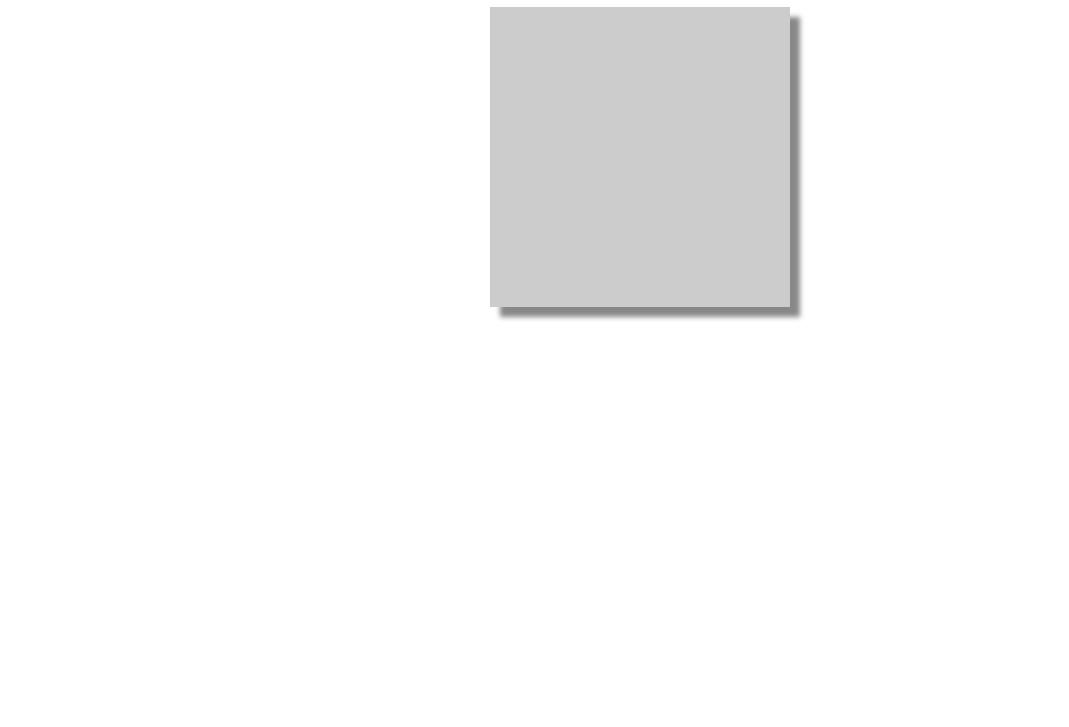
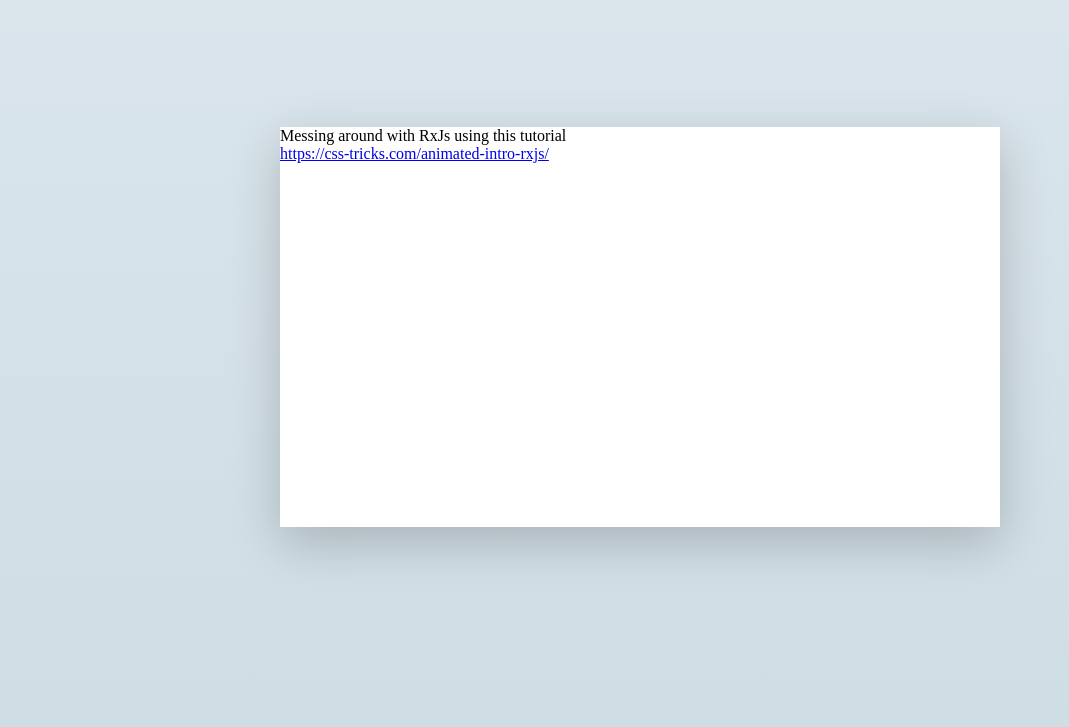
Before and after one commit to RichardBray/rxjs-tut, a website: page src/index.html in a window 1280 px wide. Shown: the part 73-800 px from the top of the page, without its empty margins (0-1069 px from the left). Drawn offline with Linux system fonts and the light colour scheme.

```diff
--- a/src/index.html
+++ b/src/index.html
@@ -4,18 +4,58 @@
   <meta charset="UTF-8">
   <title>Document</title>
   <style>
-    .print-here {
-      box-shadow: 10px 10px 5px #888888;
-      background-color: #ccc;
-      display: block;
-      margin: auto;
-      width: 300px;
-      height: 300px
-    }
+  body {
+    display: flex;
+    flex-direction: row;
+    justify-content: center;
+    align-items: center;
+    transform-style: preserve-3d;
+    perspective: 1000px;
+  }
+
+  html, body {
+    width: 100%;
+    height: 100%;
+    margin: 0;
+    padding: 0;
+  }
+
+  html {
+    background: linear-gradient(to bottom, #dbe6ed, #cfdde5);
+  }
+
+  *, *:before, *:after {
+    box-sizing: border-box;
+    position: relative;
+  }
+
+  .print-here {
+    height: 50vmin;
+    width: 90vmin;
+    background-color: white;
+    background-size: cover;
+    box-shadow: 0 1rem 3rem rgba(0, 0, 0, 0.2);
+    -webkit-transform-style: preserve-3d;
+            transform-style: preserve-3d;
+  }
+  .print-here:before, .print-here:after {
+    content: '';
+    position: absolute;
+    display: block;
+    height: 2px;
+    width: 2px;
+    border-radius: 50%;
+    background: rgba(255, 255, 255, 0.2);
+    -webkit-filter: blur(1px);
+            filter: blur(1px);
+  }
+
   </style>
 </head>
 <body>
-  <h1>Rxjs Test</h1>
-  <section class="print-here"></section>
+  <section class="print-here">
+    Messing around with RxJs using this tutorial <br>
+    <a href="https://css-tricks.com/animated-intro-rxjs/">https://css-tricks.com/animated-intro-rxjs/</a>
+  </section>
 </body>
 </html>
--- a/webpack.config.js
+++ b/webpack.config.js
@@ -8,12 +8,14 @@
 
 module.exports = {
   entry: './src/app/app.js',
+  devtool: 'cheap-module-source-map',
   output: {
     path: path.resolve(__dirname, 'dist'),
+    sourceMapFilename: '[name].map',
     filename: 'bundle.js'
   },
   plugins: [
-    new UglifyJSPlugin(),
+    // new UglifyJSPlugin({ sourceMap: true }),
     new HtmlWebpackPlugin(htmlOptions)
   ],
   devServer: {
```
Also changed, not shown: src/app/app.js (+21 -3 lines).
